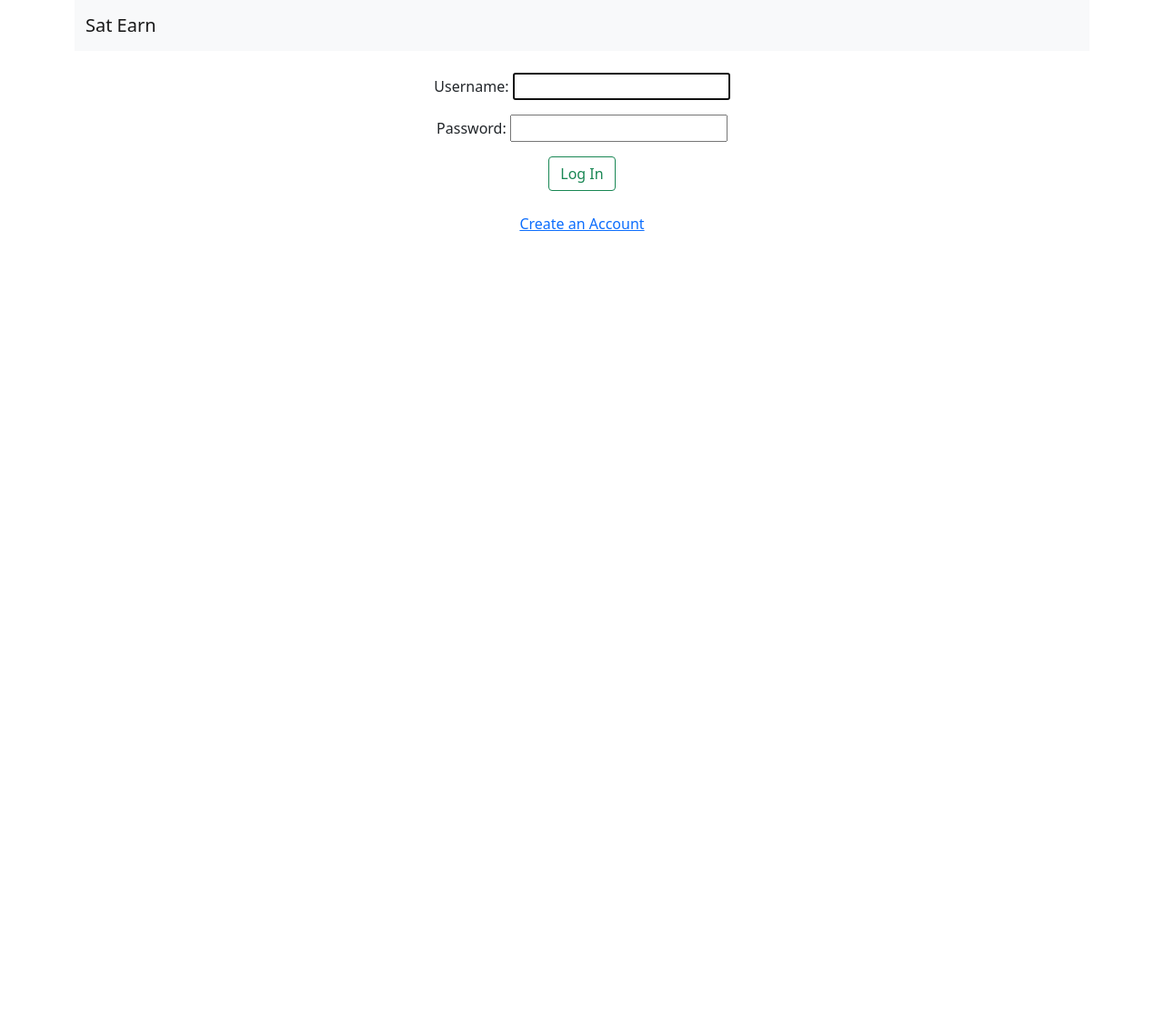
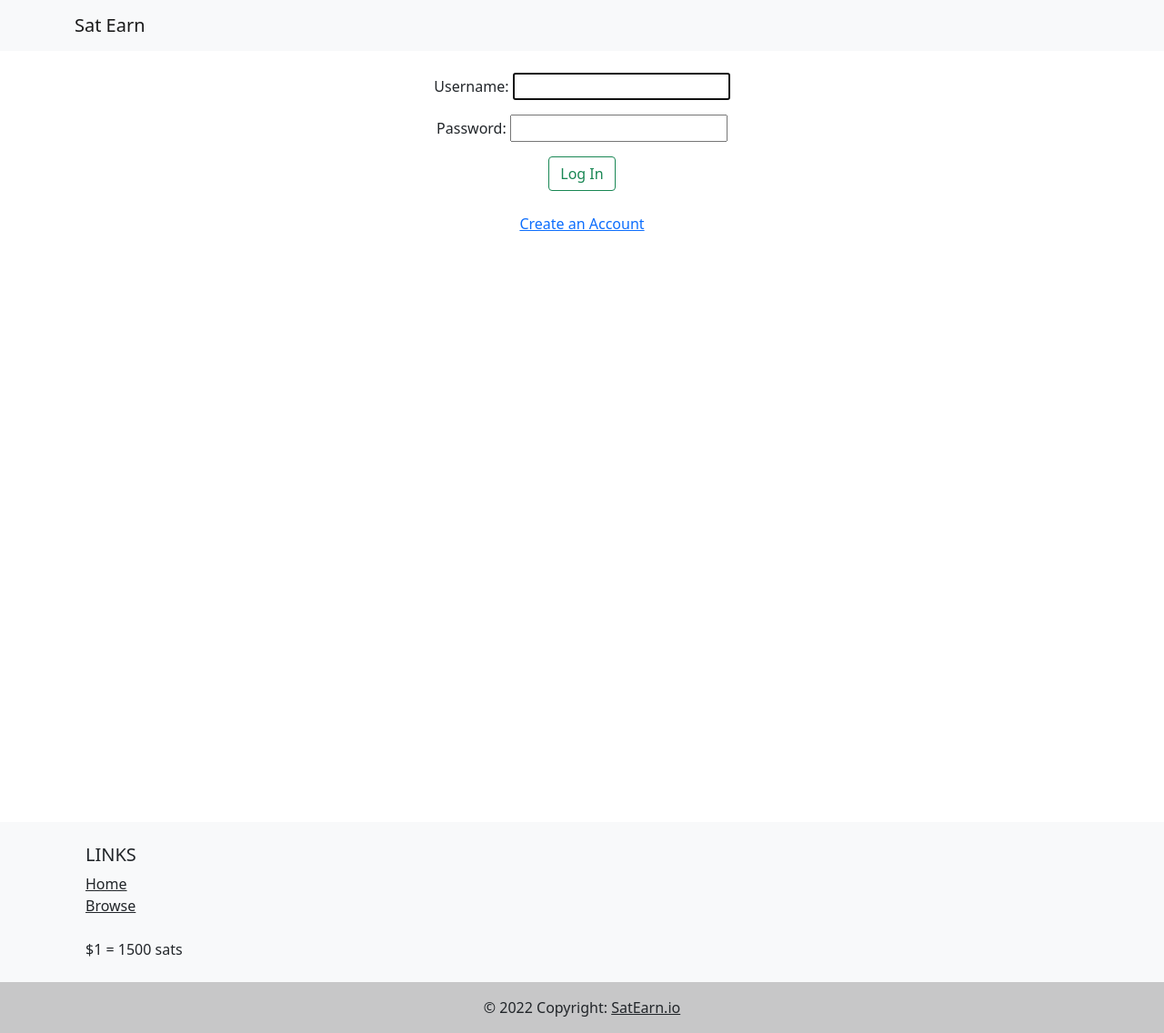
Before and after one commit to netteydavid/satearn, a Django app: page /app/login/ in a window 1280 px wide. Shown: the whole page at 91% size. Before the commit the page ends 254 px from the top, so only its background shows below. Run offline with Django 4.2, Linux system fonts and the light colour scheme; some libraries are stand-ins or nearby versions.

Commit message:
Added footer

```diff
--- a/satearn/accounts/templates/registration/signup.html
+++ b/satearn/accounts/templates/registration/signup.html
@@ -3,11 +3,11 @@
 {% block content %}
 
 <nav class="navbar navbar-light bg-light">
-  <div class="container-fluid">
+  <div class="container">
       <a class="navbar-brand" href="{% url 'app:index' %}">Sat Earn</a>
   </div>
 </nav>
-<div>
+<div class="container vh-100">
   <br>
   <form method="post">
     {% csrf_token %}
--- a/satearn/app/templates/app/base.html
+++ b/satearn/app/templates/app/base.html
@@ -8,9 +8,35 @@
         <script src="{% static 'app/js/satsymbol.js' %}"></script>
     </head>
     <body>
-        <div class="container">
-            {% block content %}{% endblock %}
-        </div>
+        {% block content %}{% endblock %}
+        <br>
+        <br>
+        <footer class="bg-light text-center text-lg-start position-relative">
+            <div class="container p-4">
+                <div class="row">
+                    <div class="col-lg-3 col-md-6 mb-4 mb-md-0">
+                        <h5 class="text-uppercase">Links</h5>
+
+                        <ul class="list-unstyled mb-0">
+                          <li>
+                            <a href="{% url 'app:index' %}" class="text-dark">Home</a>
+                          </li>
+                          <li>
+                            <a href="{% url 'app:browse' %}" class="text-dark">Browse</a>
+                          </li>
+                          <li>
+                            <br>
+                            $1 = 1500 sats
+                          </li>
+                        </ul>
+                    </div>
+                </div>
+            </div>
+            <div class="text-center p-3" style="background-color: rgba(0, 0, 0, 0.2);">
+                © 2022 Copyright:
+                <a class="text-dark" href="#">SatEarn.io</a>
+              </div>
+        </footer>
         <script src="{% static 'app/js/bootstrap.bundle.min.js' %}"></script>
     </body>
 </html>
--- a/satearn/app/templates/registration/login.html
+++ b/satearn/app/templates/registration/login.html
@@ -3,11 +3,11 @@
 {% block content %}
 
 <nav class="navbar navbar-light bg-light">
-  <div class="container-fluid">
+  <div class="container">
       <a class="navbar-brand" href="{% url 'app:index' %}">Sat Earn</a>
   </div>
 </nav>
-<div class="text-center">
+<div class="text-center container vh-100">
   <br>
   <form method="post">
     {% csrf_token %}
```
Also changed, not shown: satearn/app/templates/app/navbar.html (+4 -4 lines).
